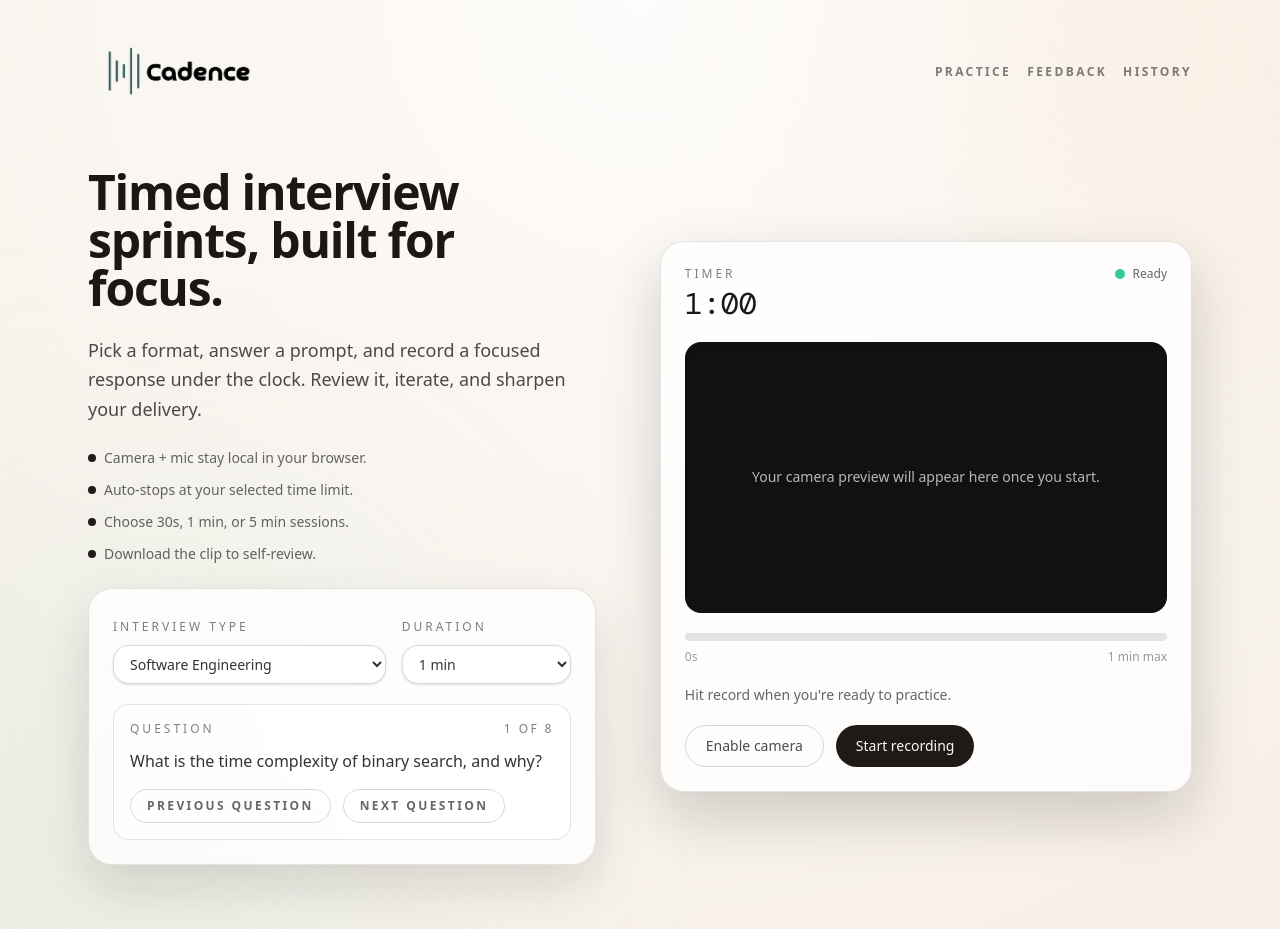
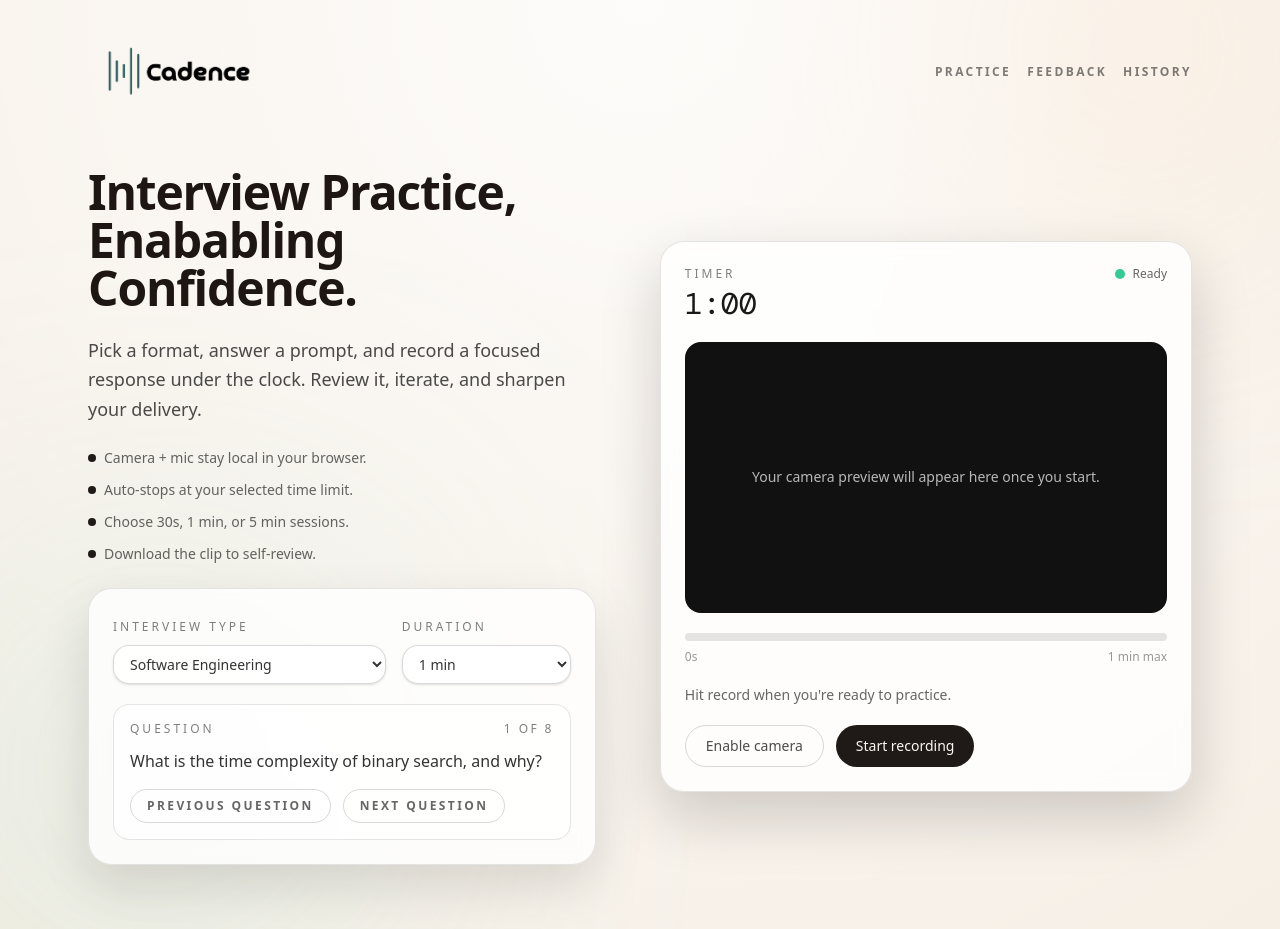
Before and after one commit to Mihir-A/Cadence, a Next.js app: page / in a window 1280 px wide. Built offline with nearby package versions, Linux system fonts and the light colour scheme.

Commit message:
Update page.tsx

```diff
--- a/app/page.tsx
+++ b/app/page.tsx
@@ -736,7 +736,7 @@ export default function Home() {
         <main className="relative mx-auto flex min-h-[calc(100vh-5rem)] max-w-6xl flex-col items-start justify-center gap-12 px-6 py-16 lg:flex-row lg:items-center lg:gap-16">
           <section className="max-w-xl space-y-6">
             <h1 className="text-4xl font-semibold tracking-tight text-[#1d1612] sm:text-5xl">
-              Timed interview sprints, built for focus.
+              Interview Practice, Enababling Confidence.
             </h1>
             <p className="text-lg leading-relaxed text-black/70">
               Pick a format, answer a prompt, and record a focused response
```
